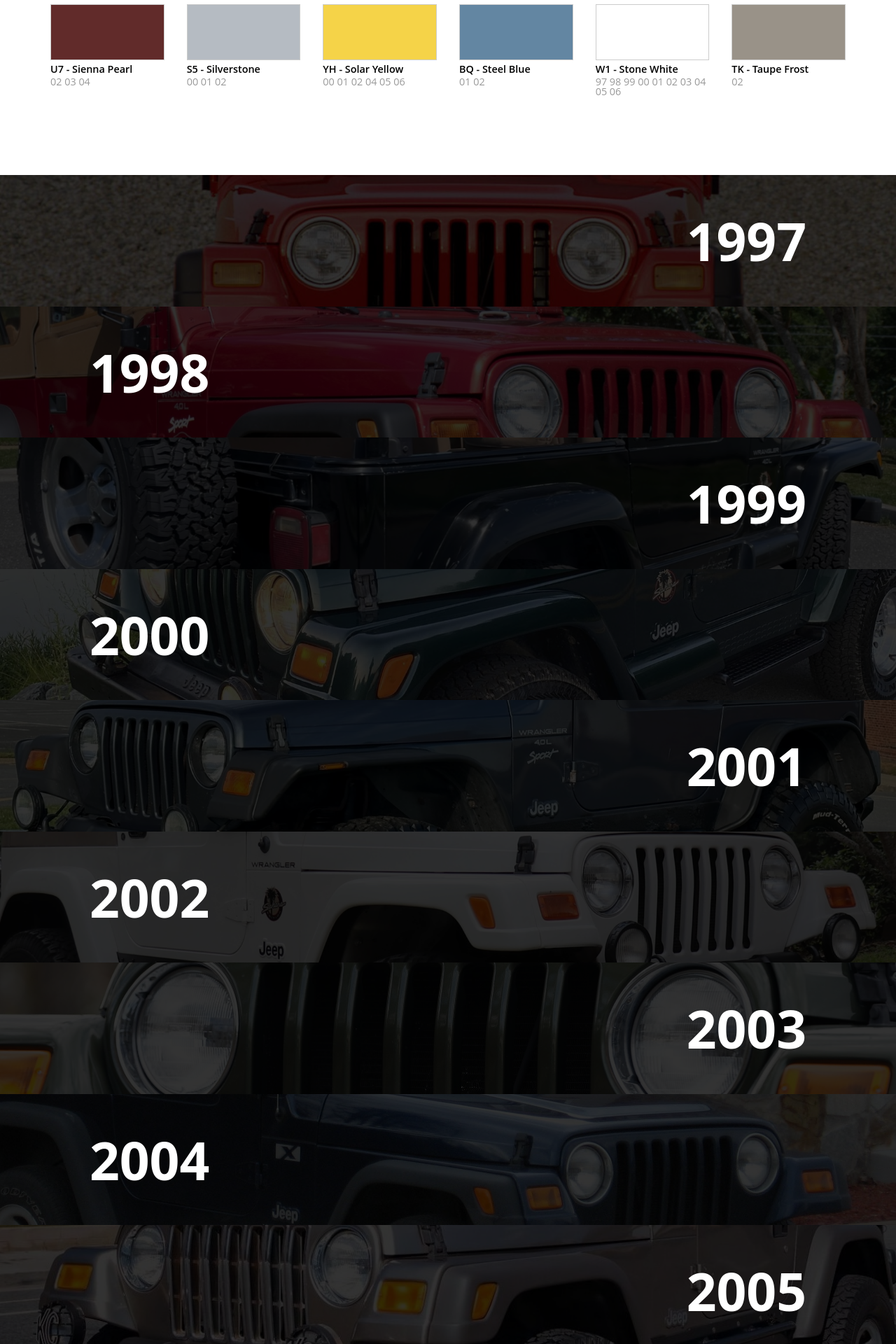
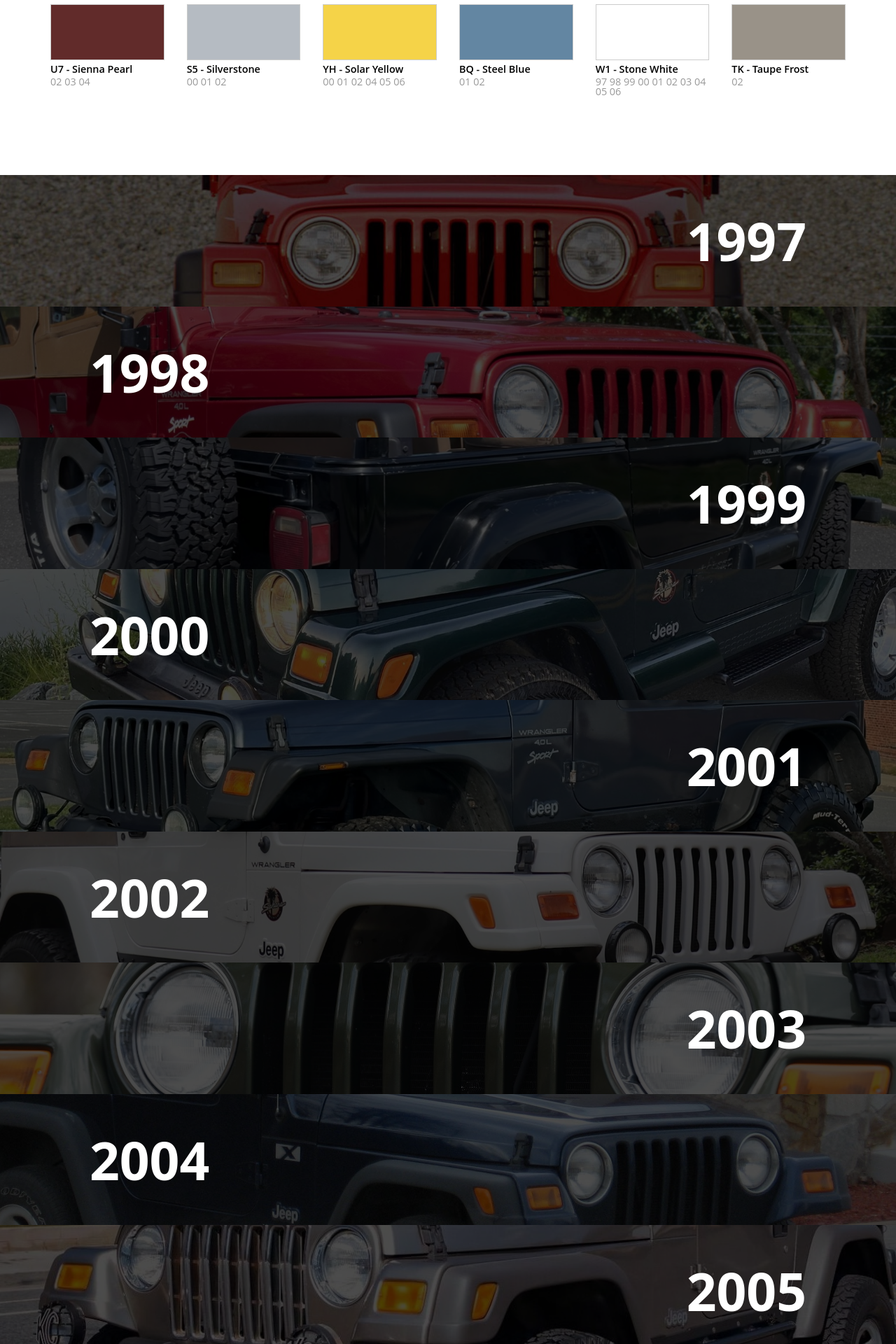
Before and after one commit to intothevoid1631/intothevoid1631.github.io, a Jekyll site: the page built from index.html, in a window 1280 px wide. Shown: the part 963-2883 px from the top of the page at 70% size. Built offline with Jekyll 4.4.1, drawn with Linux system fonts in a browser that asks for light colours; some web fonts are replaced.

Commit message:
Small improvements

```diff
--- a/_sass/06_components/index.scss
+++ b/_sass/06_components/index.scss
@@ -11,7 +11,7 @@
     background: #222222;
     background-size: cover;
     h2 {
-      background: rgba(0,0,0,0.8);
+      background: rgba(0,0,0,0.7);
       color: white;
       font-size: 75px;
       font-weight: 700;
@@ -27,7 +27,7 @@
   .stripe:hover {
     cursor: pointer;
     h2 {
-      background: rgba(0,0,0,0.5);
+      background: rgba(0,0,0,0.3);
       padding: 0.25em 15%;
     }
   }
--- a/_sass/06_components/paint.scss
+++ b/_sass/06_components/paint.scss
@@ -37,15 +37,23 @@
       color: white;
       content: "new";
       font-size: $font-size-text-x-small;
+      padding: 0.5em 1em;
       position: absolute;
-      width: 3.25em;
-      height: 3.25em;
-      transform: rotate(30deg);
-      border-radius: 50%;
-      padding-top: .9em;
-      padding-left: .65em;
-      top: -10px;
-      right: -10px;
+      right: 0;
+    }
+  }
+
+  .discontinued {
+    position: relative;
+    opacity: 0.15;
+    &:after {
+      background: white;
+      content: "discontinued";
+      font-size: $font-size-text-x-small;
+      padding: 0.5em 1em;
+      position: absolute;
+      right: 0;
+      bottom: 0;
     }
   }
 
```
